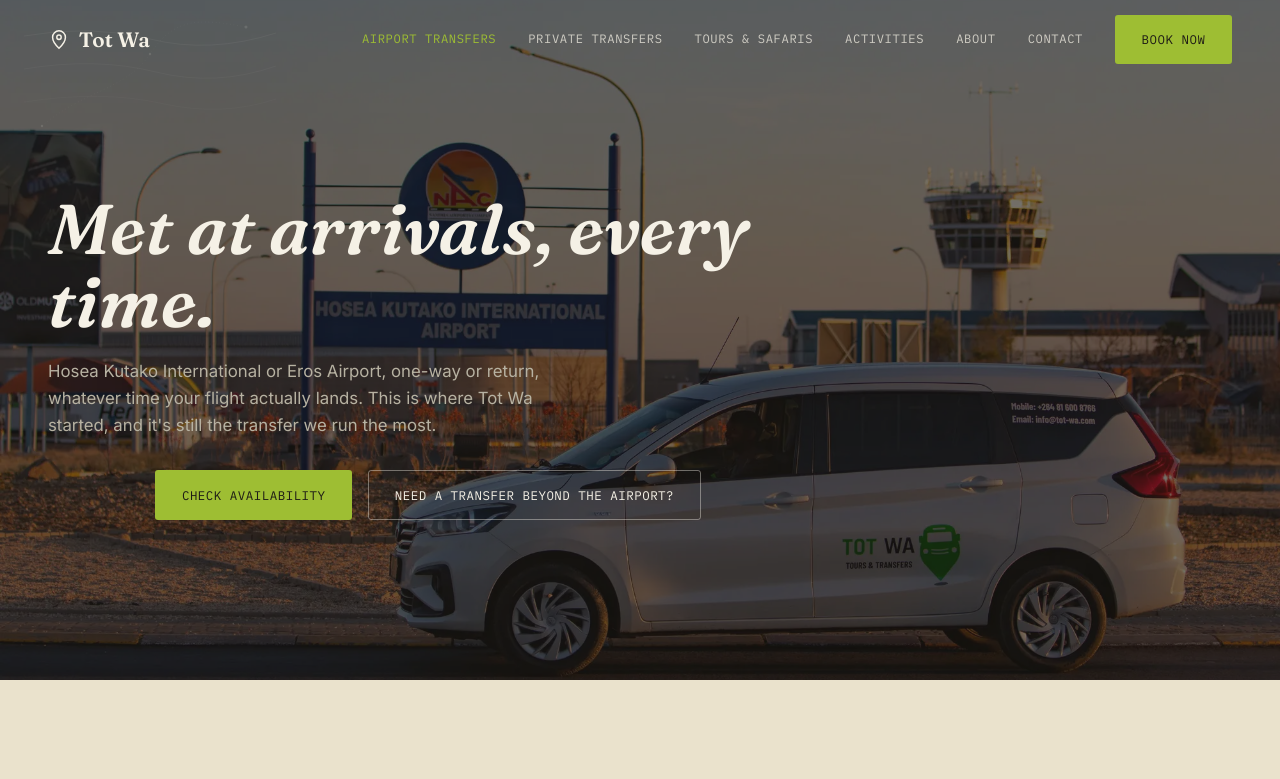
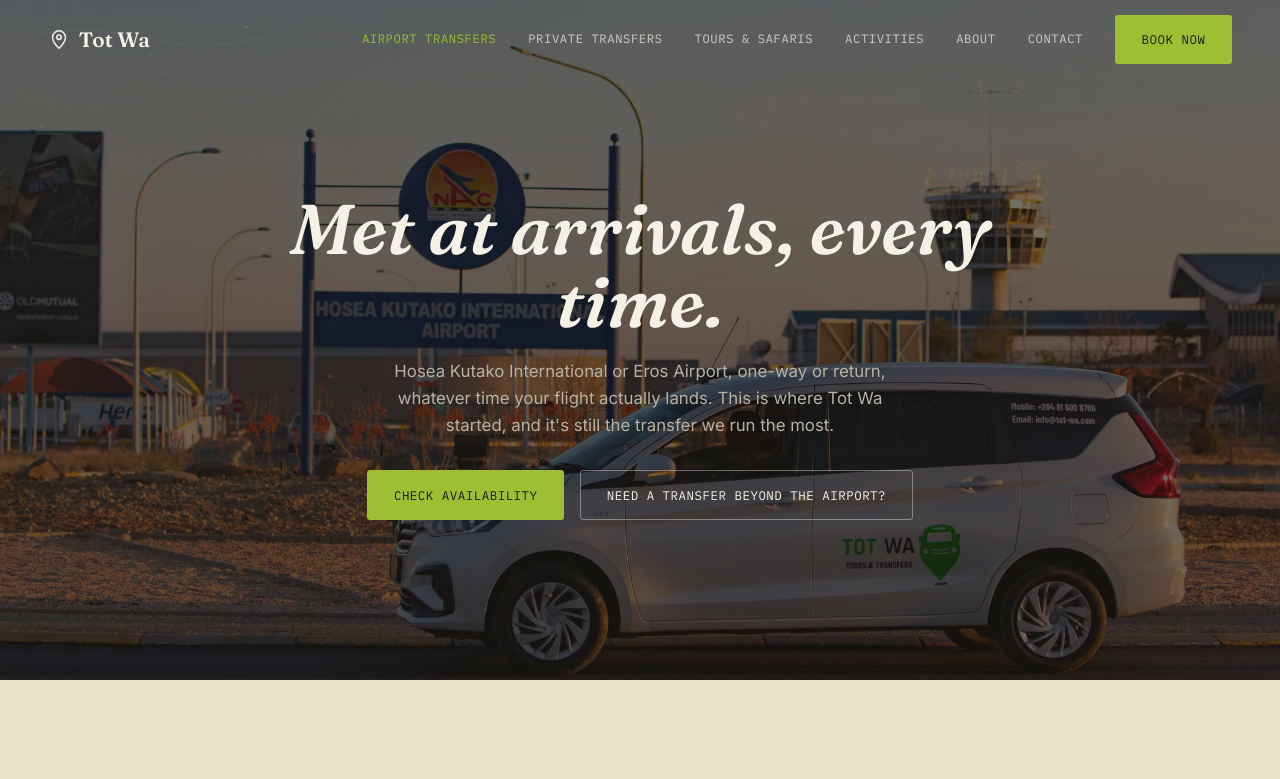
Before and after one commit to tsegale/tot-wa, a plain HTML site: page airport-transfers.html in a window 1280 px wide. Shown: the top 779 px of the page. Drawn offline with Linux system fonts and the light colour scheme.

Commit message:
style(page-hero): center hero content on interior pages
Centers label, heading, copy, and button row in .page-hero, shared
by about, contact, activities, and the top hero of the
tours/private-transfer/airport-transfer pages, matching the
homepage's centered hero-copy treatment.

```diff
--- a/css/style.css
+++ b/css/style.css
@@ -364,7 +364,7 @@
 .page-hero{
   background:var(--ink); color:var(--sand); position:relative; overflow:hidden;
   min-height:85vh; padding:6.5rem clamp(1.2rem,4vw,3rem) 4.5rem;
-  display:flex; align-items:center;
+  display:flex; align-items:center; justify-content:center;
 }
 /* flat scrim (brand ink tone, not a gradient), same technique as .hero-top::before */
 .page-hero::before{
@@ -373,12 +373,12 @@
 .page-hero-photo{position:absolute; inset:0; z-index:0; overflow:hidden;}
 .page-hero-photo img{width:100%; height:100%; object-fit:cover; display:block;}
 .page-hero .route-motif{opacity:0.12; color:var(--sand);}
-.page-hero-inner{position:relative; z-index:1; width:100%; max-width:760px;}
-.page-hero .label{color:var(--stone-light); margin-bottom:1.1rem;}
+.page-hero-inner{position:relative; z-index:1; width:100%; max-width:760px; margin-inline:auto; text-align:center;}
+.page-hero .label{color:var(--stone-light); margin-bottom:1.1rem; justify-content:center;}
 .page-hero .label::before{background:var(--olive);}
 .page-hero h1{font-family:var(--display); font-weight:600; font-style:italic; font-size:clamp(2.6rem,6vw,4.4rem); line-height:1.04; margin-bottom:1.2rem;}
-.page-hero p{color:var(--stone-light); max-width:540px; font-size:1.05rem; line-height:1.6;}
-.page-hero .hero-actions{margin-top:2rem; display:flex; gap:1rem; flex-wrap:wrap;}
+.page-hero p{color:var(--stone-light); max-width:540px; margin-inline:auto; font-size:1.05rem; line-height:1.6;}
+.page-hero .hero-actions{margin-top:2rem; display:flex; gap:1rem; flex-wrap:wrap; justify-content:center;}
 
 /* ---- two-column detail block (transfer/about content) ---- */
 .detail-block{display:grid; grid-template-columns:1fr 1fr; gap:3rem; align-items:center;}
```
